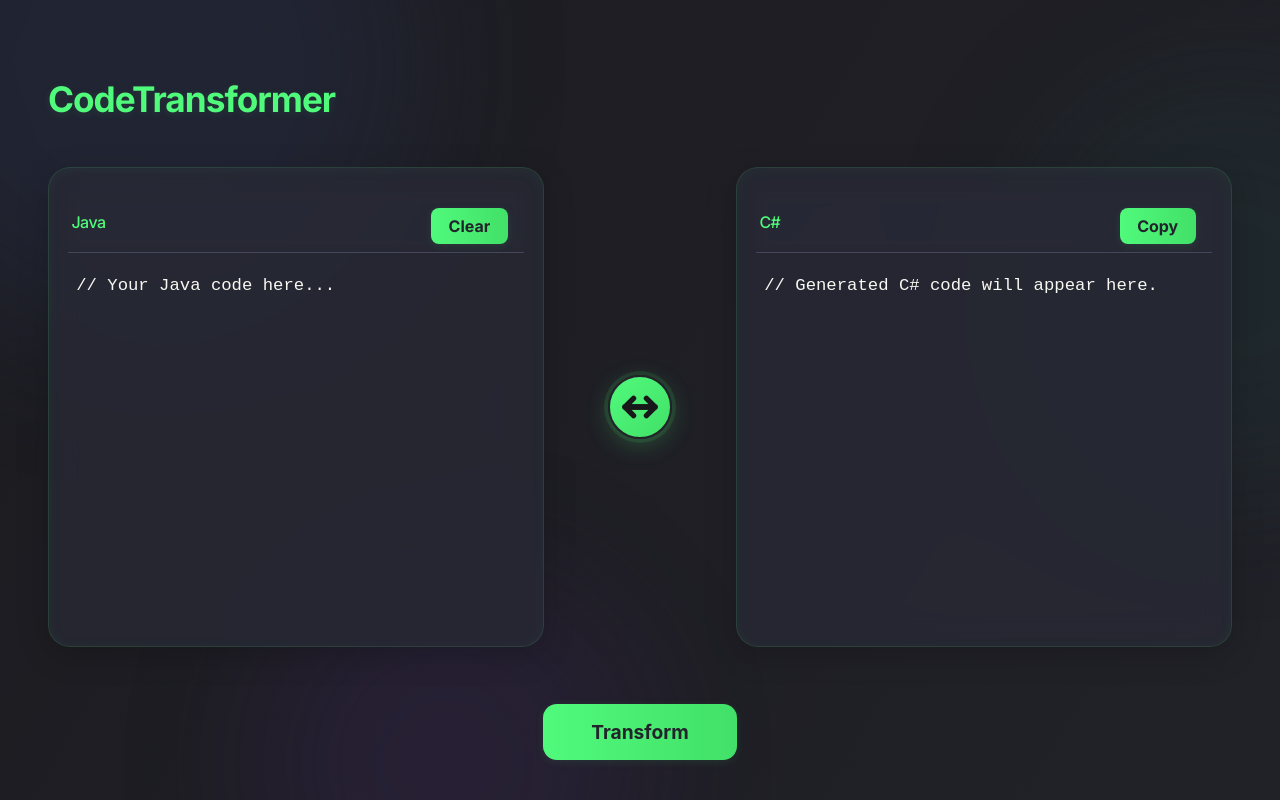
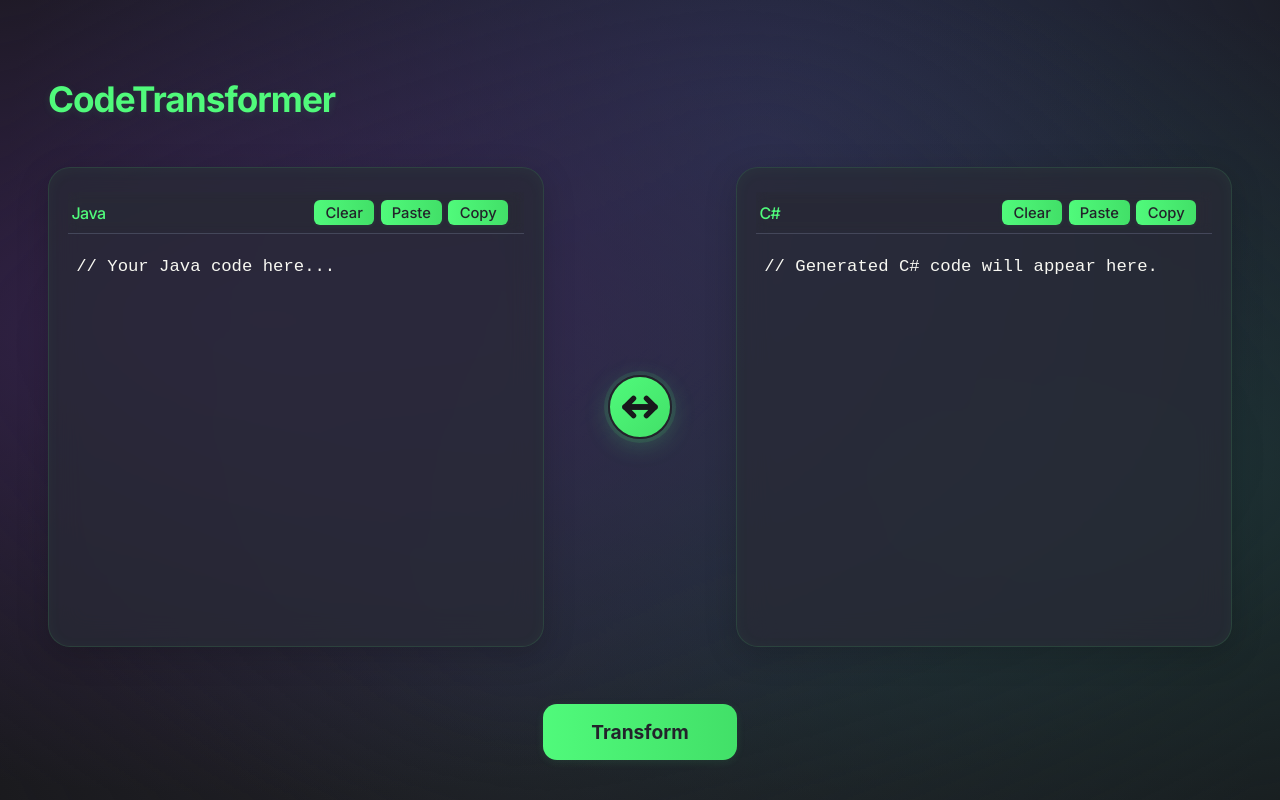
Before and after one commit to Vedang-P/java-to-c--website-ui, a React (Vite) app in the folder code-transformer-app/: page / in a window 1280 px wide. Built offline with nearby package versions, Linux system fonts and the light colour scheme.

Commit message:
ui changes

```diff
--- a/code-transformer-app/src/App.css
+++ b/code-transformer-app/src/App.css
@@ -26,9 +26,7 @@ html, body, #root {
 }
 
 body {
-  background: linear-gradient(120deg, #18181b 0%, #23232b 100%);
-  background-size: 200% 200%;
-  animation: gradientMove 8s ease-in-out infinite;
+  background: #18181b;
   color: var(--text-color);
   min-height: 100vh;
   margin: 0;
@@ -38,10 +36,29 @@ body {
   position: relative;
 }
 
-@keyframes gradientMove {
-  0% { background-position: 0% 50%; }
-  50% { background-position: 100% 50%; }
-  100% { background-position: 0% 50%; }
+/* Animated nebula background */
+.nebula-bg {
+  position: fixed;
+  top: 0; left: 0; width: 100vw; height: 100vh;
+  z-index: 0;
+  pointer-events: none;
+  overflow: hidden;
+  background:
+    radial-gradient(ellipse at 20% 40%, #3a2456cc 0%, transparent 70%),
+    radial-gradient(ellipse at 80% 60%, #1e3a3acc 0%, transparent 70%),
+    radial-gradient(ellipse at 60% 20%, #2d375acc 0%, transparent 70%),
+    radial-gradient(ellipse at 40% 80%, #23232bcc 0%, transparent 70%);
+  animation: nebulaMove 24s linear infinite alternate;
+}
+@keyframes nebulaMove {
+  0% {
+    background-position:
+      20% 40%, 80% 60%, 60% 20%, 40% 80%;
+  }
+  100% {
+    background-position:
+      25% 45%, 75% 55%, 65% 25%, 35% 75%;
+  }
 }
 
 /* Blurry animated blobs background */
@@ -218,23 +235,29 @@ body {
   outline: none;
   transition: background 0.3s, color 0.3s;
 }
+.panel-actions {
+  display: flex;
+  gap: 0.4rem;
+}
 .panel-button {
   background: linear-gradient(90deg, #50fa7b 0%, #42e068 100%);
   color: #23232b;
   border: none;
-  padding: 0.5rem 1.1rem;
-  border-radius: 8px;
+  padding: 0.28rem 0.7rem;
+  border-radius: 6px;
   cursor: pointer;
-  font-size: 1rem;
-  font-weight: 600;
-  box-shadow: 0 2px 8px 0 rgba(80,250,123,0.10);
-  transition: background 0.3s, box-shadow 0.3s, color 0.3s;
-  margin-top: 0.5rem;
+  font-size: 0.92rem;
+  font-weight: 500;
+  box-shadow: 0 1px 4px 0 rgba(80,250,123,0.08);
+  transition: background 0.2s, box-shadow 0.2s, color 0.2s;
+  margin-top: 0;
+  margin-bottom: 0;
+  line-height: 1.1;
 }
 .panel-button:hover {
   background: linear-gradient(90deg, #42e068 0%, #50fa7b 100%);
   color: #18181b;
-  box-shadow: 0 4px 16px 0 rgba(80,250,123,0.18);
+  box-shadow: 0 2px 8px 0 rgba(80,250,123,0.14);
 }
 
 /* Action Bar - no changes */
--- a/code-transformer-app/src/App.jsx
+++ b/code-transformer-app/src/App.jsx
@@ -30,11 +30,7 @@ function App() {
 
   return (
     <>
-      <div className="blob-bg">
-        <div className="blob blob1"></div>
-        <div className="blob blob2"></div>
-        <div className="blob blob3"></div>
-      </div>
+      <div className="nebula-bg"></div>
       <div className="app-container">
         <Header />
         <main className="main-content">
@@ -53,7 +49,8 @@ function App() {
           <CodePanel
             language={targetLang}
             code={csharpCode}
-            isReadOnly={true}
+            setCode={setCsharpCode}
+            isReadOnly={false}
           />
         </main>
         <ActionBar onTransform={handleTransform} />
--- a/code-transformer-app/src/components/CodePanel.jsx
+++ b/code-transformer-app/src/components/CodePanel.jsx
@@ -13,12 +13,25 @@ function CodePanel({ language, code, setCode, isReadOnly }) {
       .catch(err => console.error('Failed to copy: ', err));
   };
 
+  const handlePaste = async () => {
+    try {
+      const text = await navigator.clipboard.readText();
+      if (setCode) setCode(text);
+    } catch (err) {
+      alert('Failed to paste from clipboard!');
+    }
+  };
+
   return (
     <div className="code-panel">
       <div className="panel-header">
         <h2>{language}</h2>
-        {!isReadOnly ? (
-          <button onClick={handleClear} className="panel-button">Clear</button>
+        {setCode ? (
+          <div className="panel-actions">
+            <button onClick={handleClear} className="panel-button">Clear</button>
+            <button onClick={handlePaste} className="panel-button">Paste</button>
+            <button onClick={handleCopy} className="panel-button">Copy</button>
+          </div>
         ) : (
           <button onClick={handleCopy} className="panel-button">Copy</button>
         )}
```
